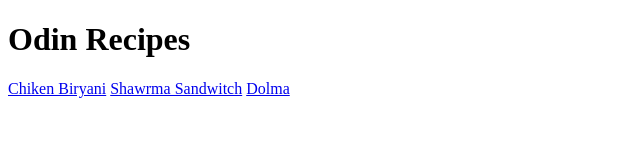
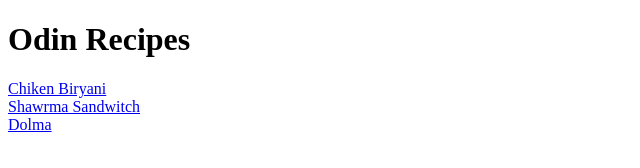
Before and after one commit to hakemezma/odin-recipes, a plain HTML site: page index.html in a window 1280 px wide. Shown: the whole page, without its empty margins (0-640 px from the left). Drawn offline with Linux system fonts and the light colour scheme.

Commit message:
just added <br> to recipes links
separating each recipe link in a new line instead of being next to each others

```diff
--- a/index.html
+++ b/index.html
@@ -4,8 +4,8 @@
         <meta charset="UTF-8">
     <title>Odin Recipes</title>
     <h1>Odin Recipes</h1>
-    <a href="recipes/biryani.html">Chiken Biryani</a>
-    <a href="recipes/Shawrma.html">Shawrma Sandwitch</a>
+    <a href="recipes/biryani.html">Chiken Biryani</a><br>
+    <a href="recipes/Shawrma.html">Shawrma Sandwitch</a><br>
     <a href="recipes/dolma.html">Dolma</a>
     </head>
 </html>
```
